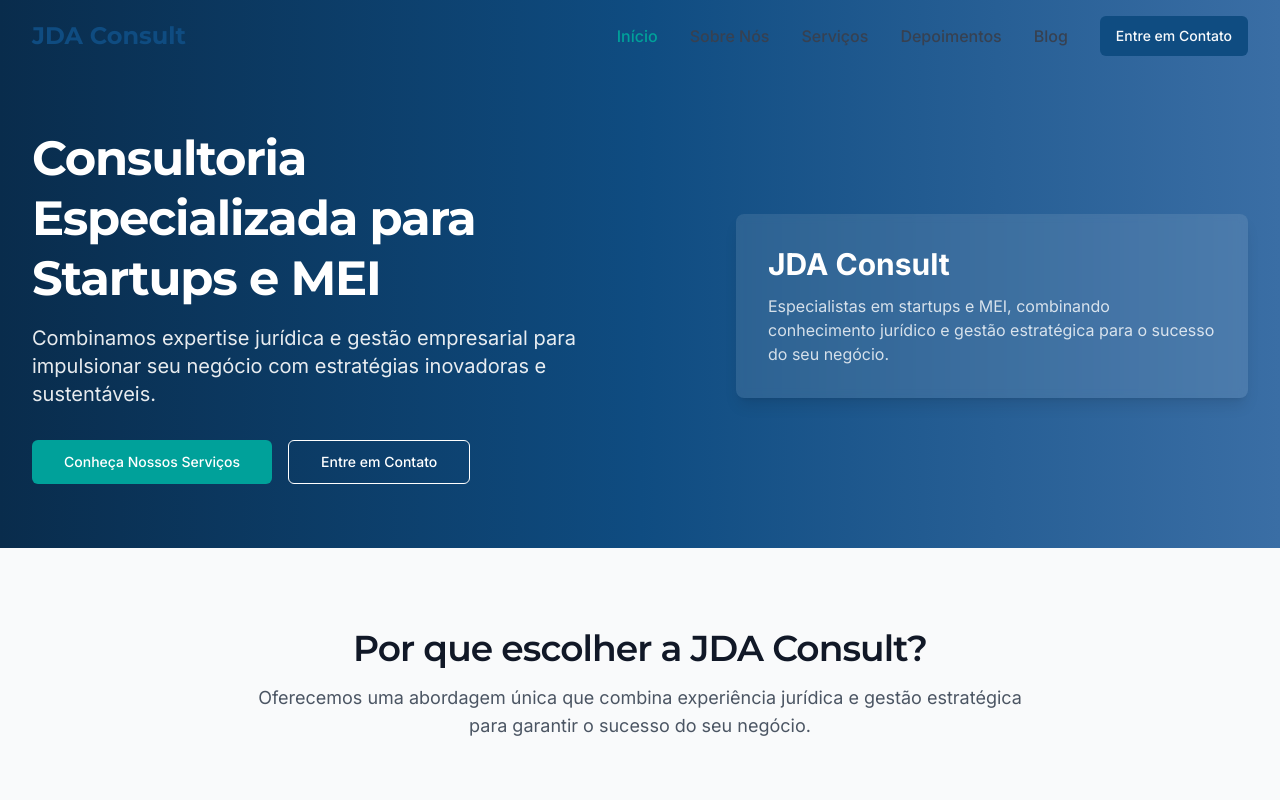
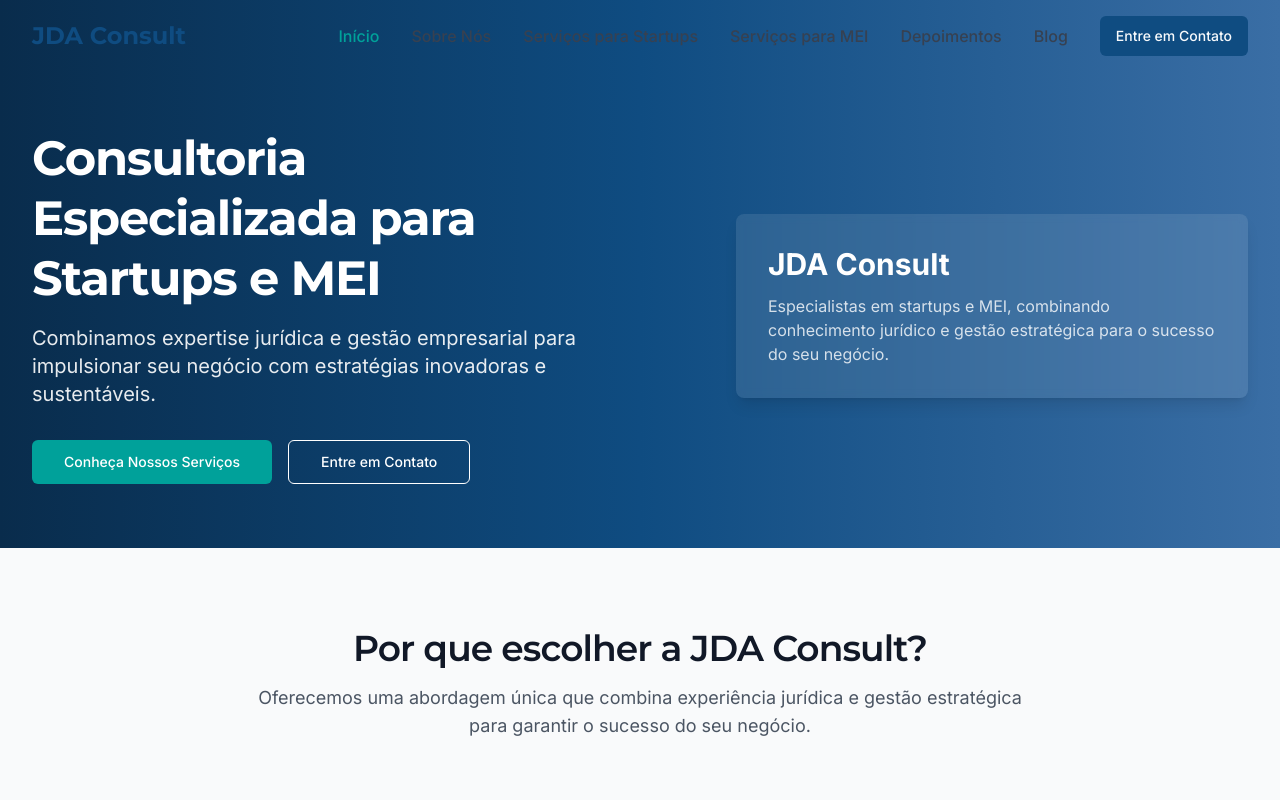
Before and after one commit to juandiegoangelico/consult-easy-site, a React (Vite) app: page / in a window 1280 px wide. Shown: the top 800 px of the page. Built offline with nearby package versions, Linux system fonts and the light colour scheme.

Commit message:
Add services to navbar
Added "Serviços para Startups" and "Serviços para MEI" to the navbar, positioned next to "Início", "Sobre Nós", "Depoimentos", and "Blog".

```diff
--- a/src/components/Navbar.tsx
+++ b/src/components/Navbar.tsx
@@ -24,12 +24,19 @@ const Navbar = () => {
   const menuItems = [
     { label: "Início", path: "/" },
     { label: "Sobre Nós", path: "/sobre" },
-    { label: "Serviços", path: "/servicos" },
+    { label: "Serviços para Startups", path: "/servicos#startups" },
+    { label: "Serviços para MEI", path: "/servicos#mei" },
     { label: "Depoimentos", path: "/depoimentos" },
     { label: "Blog", path: "/blog" },
   ];
 
-  const isActive = (path: string) => location.pathname === path;
+  const isActive = (path: string) => {
+    if (path.includes("#")) {
+      const basePath = path.split("#")[0];
+      return location.pathname === basePath;
+    }
+    return location.pathname === path;
+  };
 
   return (
     <header
```
